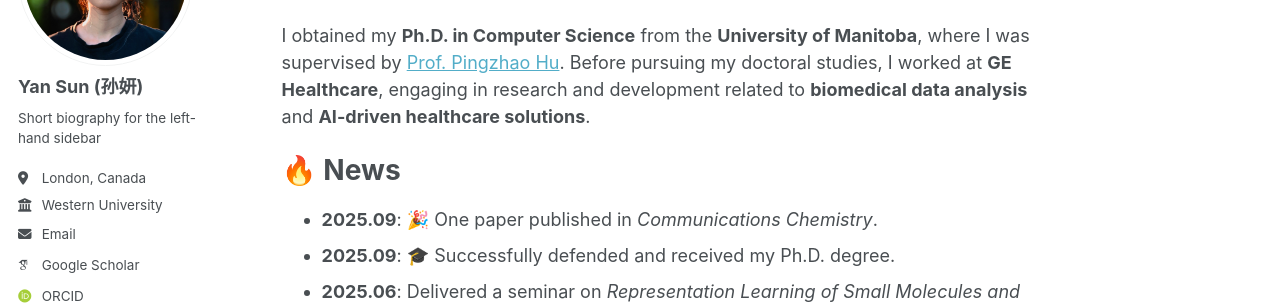
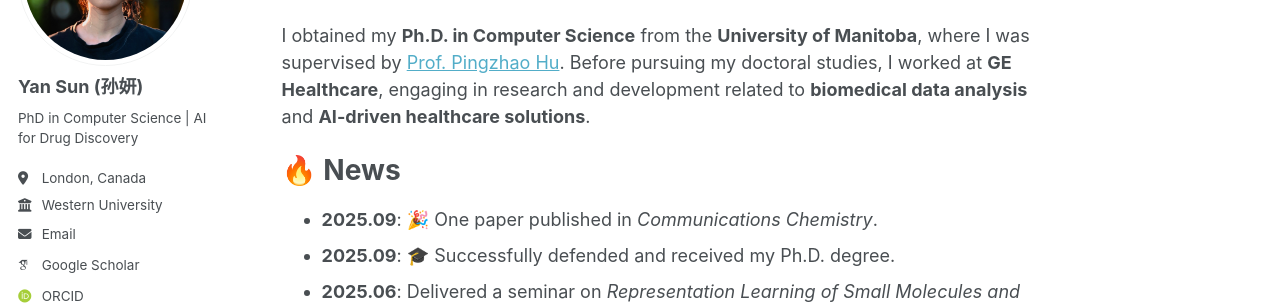
Before and after one commit to syan1992/syan1992.github.io, a Jekyll site: the page built from _pages/about.md, in a window 1280 px wide. Shown: the part 208-513 px from the top of the page. Built offline with Jekyll 4.4.1, drawn with Linux system fonts in a browser that asks for light colours; some web fonts are replaced; a script that is not in the unit is left out.

Commit message:
Update _config.yml

```diff
--- a/_config.yml
+++ b/_config.yml
@@ -25,7 +25,7 @@ author:
   # Biographic information
   avatar           : "1_1.jpg"
   name             : "Yan Sun (孙妍)"
-  bio              : "Short biography for the left-hand sidebar"
+  bio              : "PhD in Computer Science | AI for Drug Discovery"
   location         : "London, Canada"
   employer         : "Western University"
   email            : "ysun2443@uwo.ca"
```
